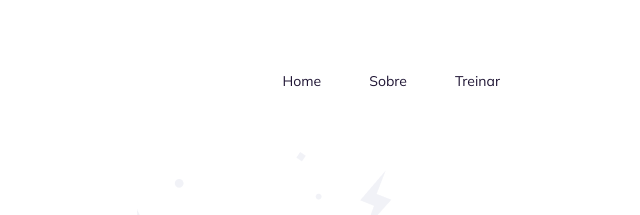
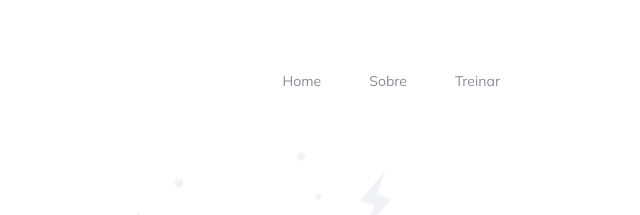
Before and after one commit to marlisonmourao/Explorer, a plain HTML site: page treineme/index.html in a window 1280 px wide. Shown: the top 215 px of the page, 640-1280 px from the left. Drawn offline with nearby package versions, Linux system fonts and the light colour scheme.

Commit message:
ajustes finais

```diff
--- a/treineme/style.css
+++ b/treineme/style.css
@@ -45,6 +45,10 @@ ul {
   padding: 0;
 }
 
+ul li a {
+  opacity: 0.5
+}
+
 main {
   display: flex;
   align-items: center;
@@ -58,6 +62,7 @@ a {
 
 ul li a:hover {
   font-weight: bold;
+  opacity: 1;
 }
 
 section, p {
```
Also changed, not shown: treineme/index.html (+0 -1 lines).
